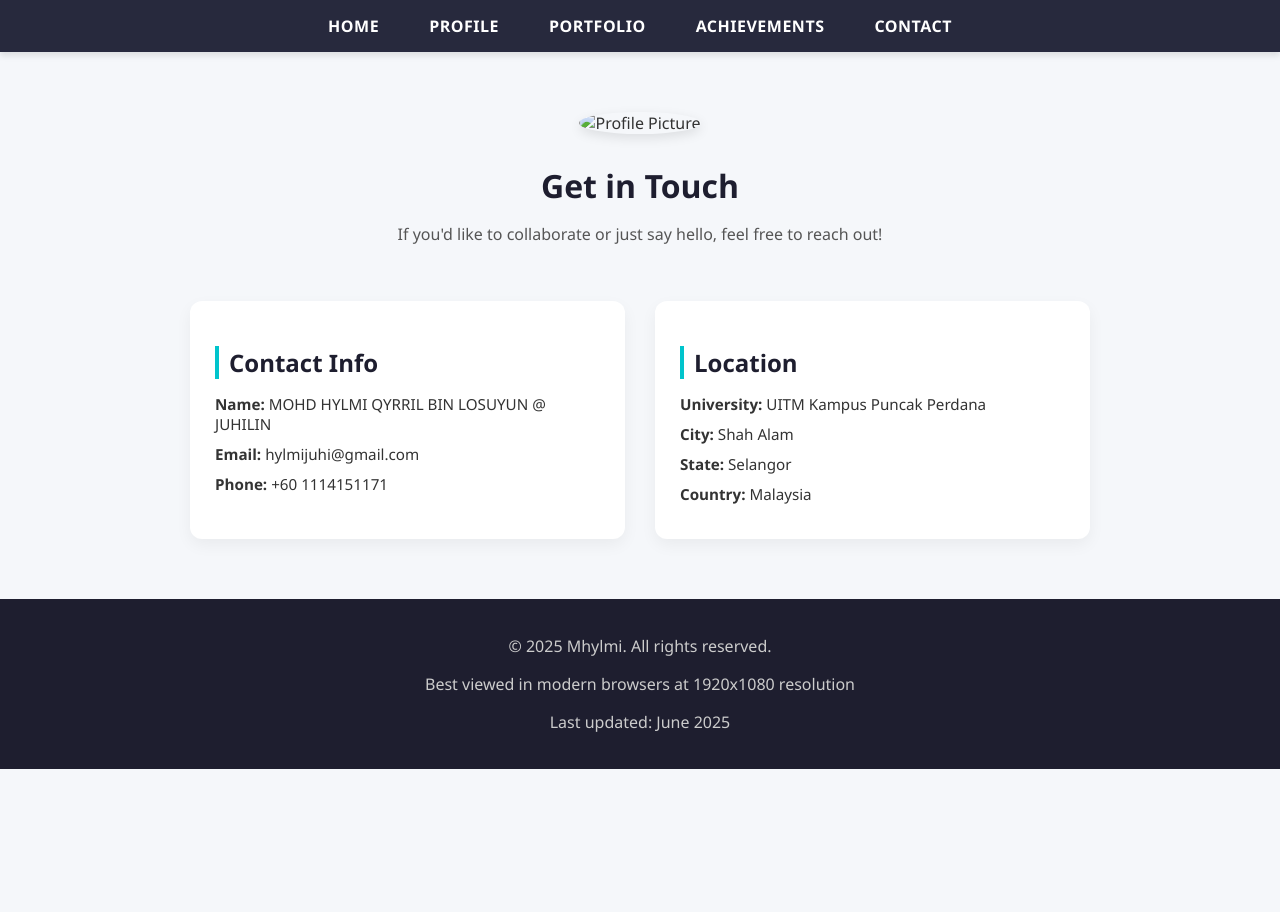
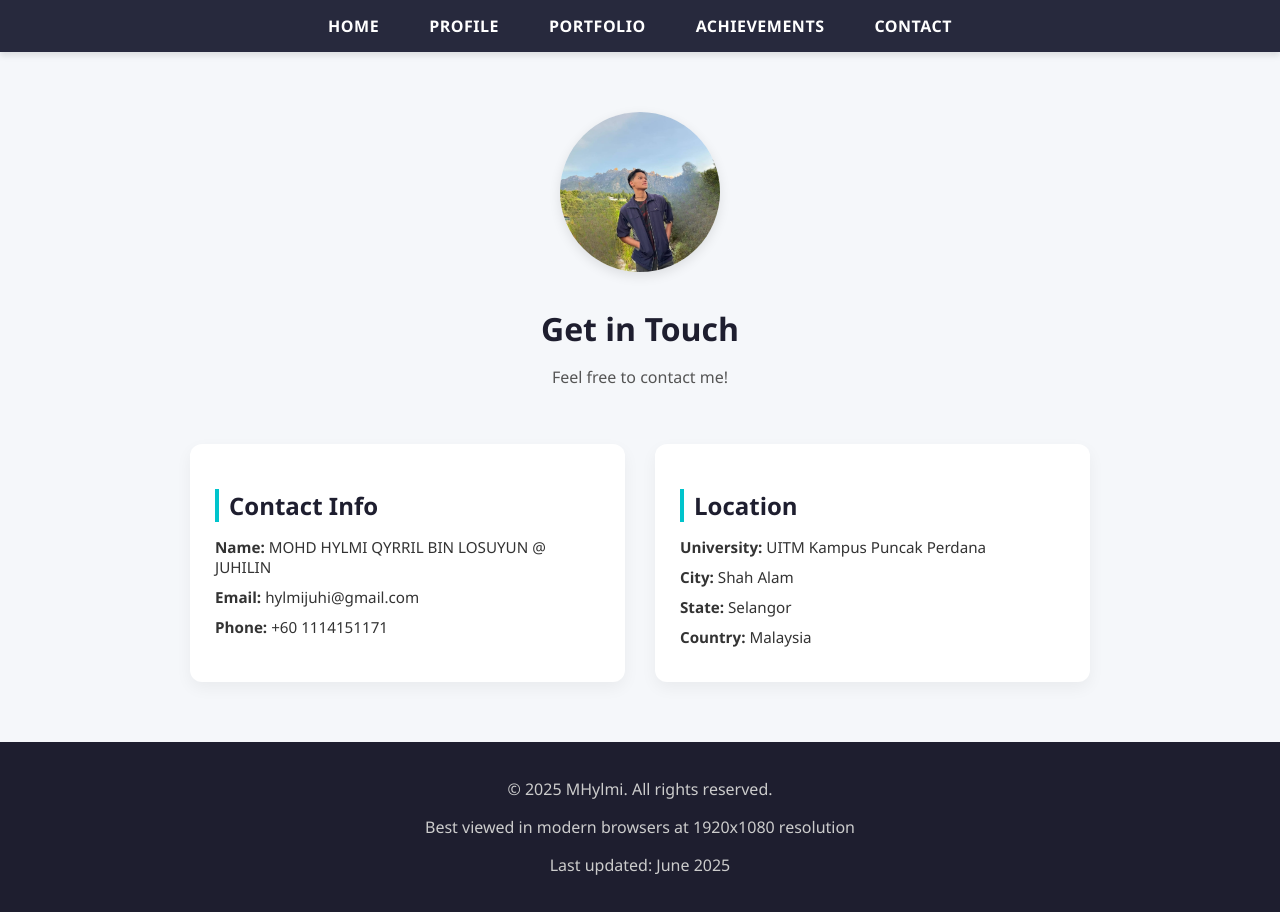
Before and after one commit to Qyrril/CDIM2632A-MOHD-HYLMI-QYRRIL-1-JULY-, a plain HTML site: page contact.html in a window 1280 px wide. Before the commit the page ends 800 px from the top, so only its background shows below. Drawn offline with Linux system fonts and the light colour scheme.

Commit message:
Update contact.html

```diff
--- a/contact.html
+++ b/contact.html
@@ -20,9 +20,9 @@
 
   <main>
     <section class="hero">
-      <img src="image/me.jpeg" alt="Profile Picture" class="hero-img" />
+      <img src="me.jpeg" alt="Profile Picture" class="hero-img" />
       <h1>Get in Touch</h1>
-      <p>If you'd like to collaborate or just say hello, feel free to reach out!</p>
+      <p>Feel free to contact me!</p>
     </section>
 
     <section class="contact-cards">
@@ -49,7 +49,7 @@
 
   <footer>
     <div class="footer-content">
-      <p>&copy; 2025 Mhylmi. All rights reserved.</p>
+      <p>&copy; 2025 MHylmi. All rights reserved.</p>
       <p>Best viewed in modern browsers at 1920x1080 resolution</p>
       <p>Last updated: June 2025</p>
     </div>
```
